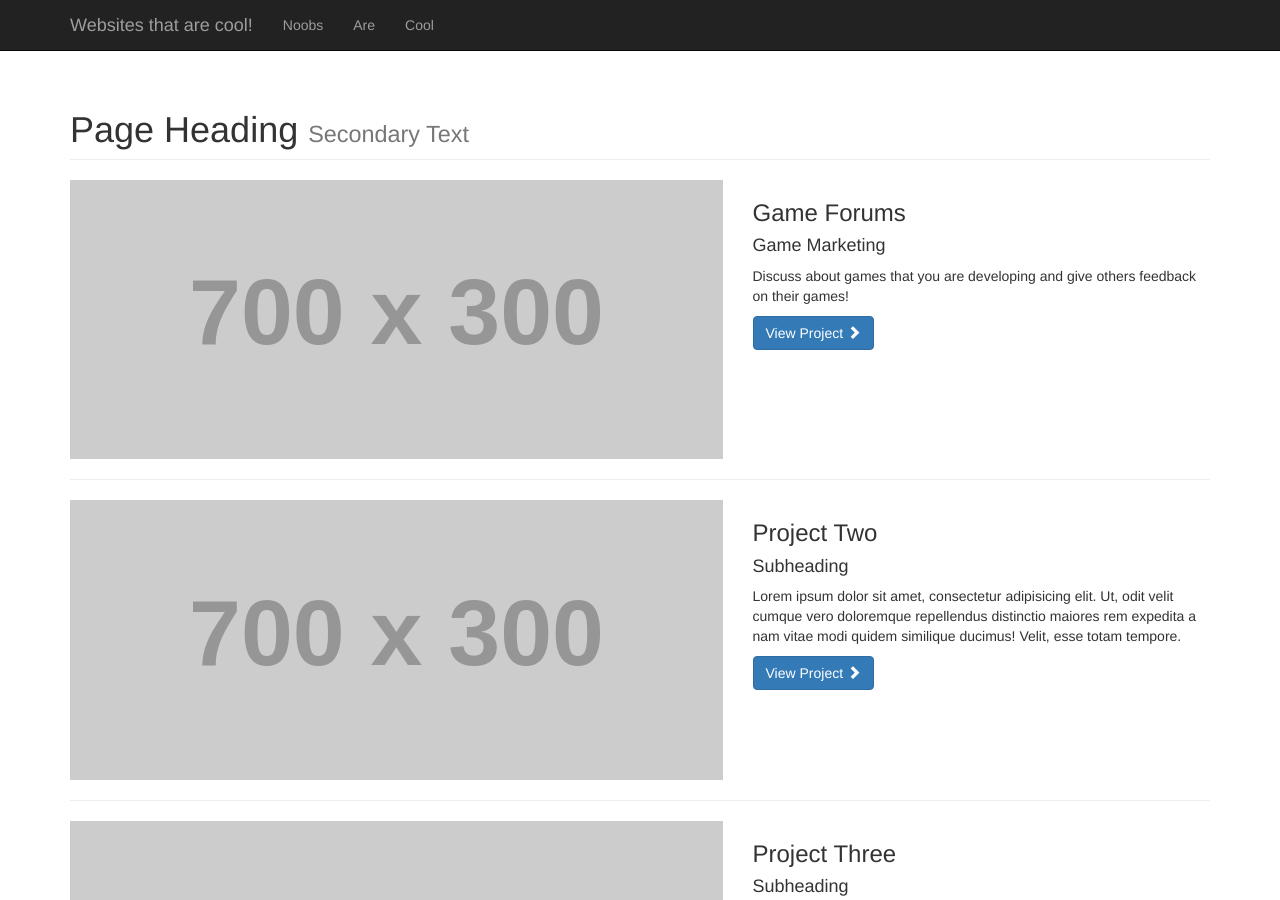
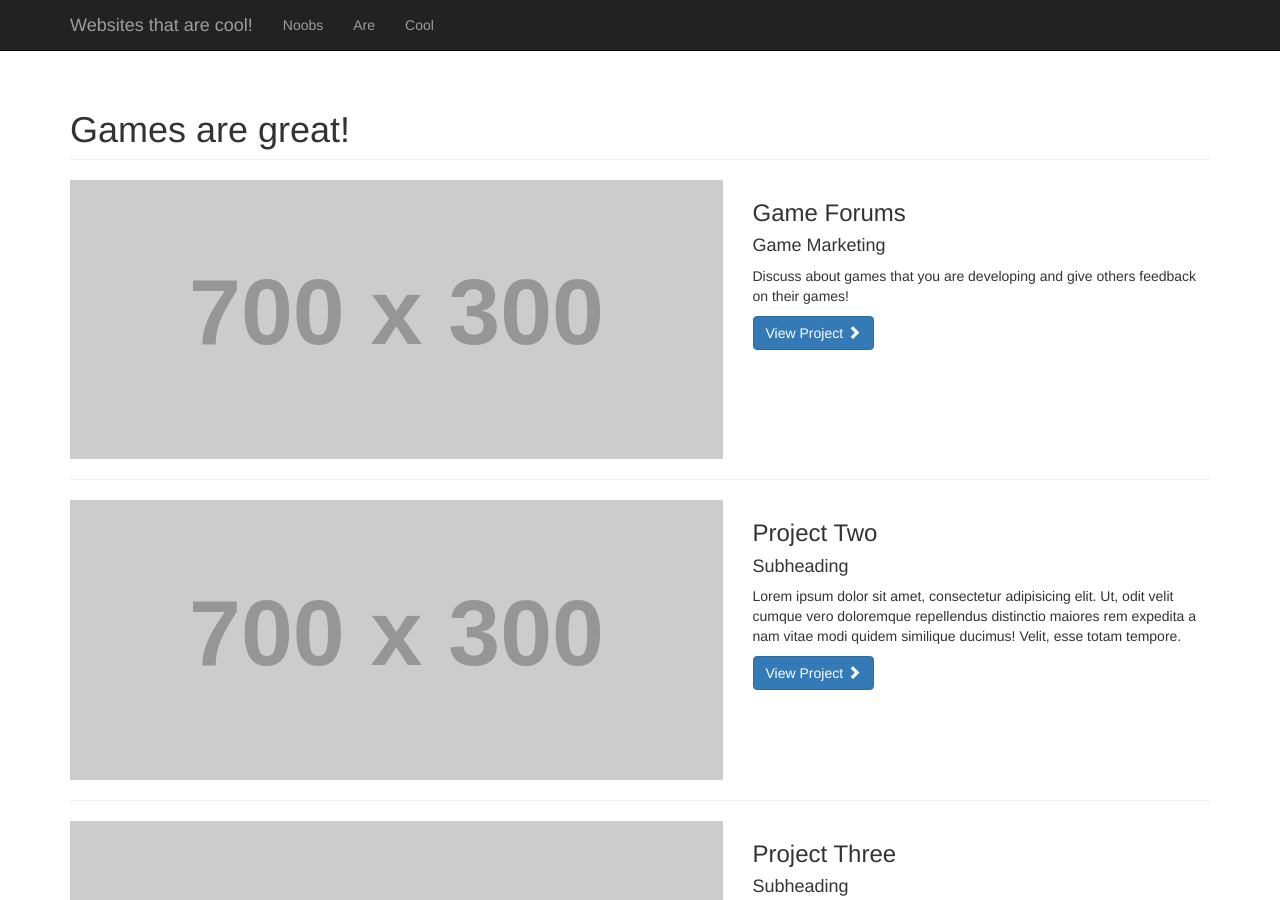
Before and after one commit to averyunique/averyunique.github.io, a Jekyll site: the page index.html, which Jekyll copies as it is, in a window 1280 px wide and 900 px high. Built offline with Jekyll 4.4.1, drawn with Linux system fonts in a browser that asks for light colours.

Commit message:
update header

```diff
--- a/index.html
+++ b/index.html
@@ -66,8 +66,7 @@
         <!-- Page Heading -->
         <div class="row">
             <div class="col-lg-12">
-                <h1 class="page-header">Page Heading
-                    <small>Secondary Text</small>
+                <h1 class="page-header">Games are great!
                 </h1>
             </div>
         </div>
```
